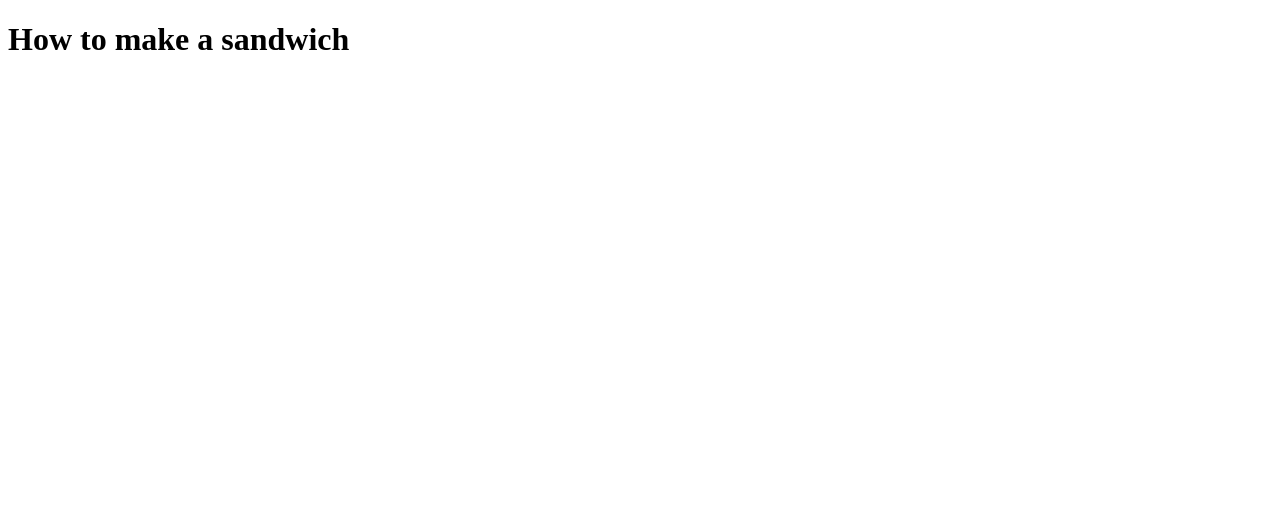
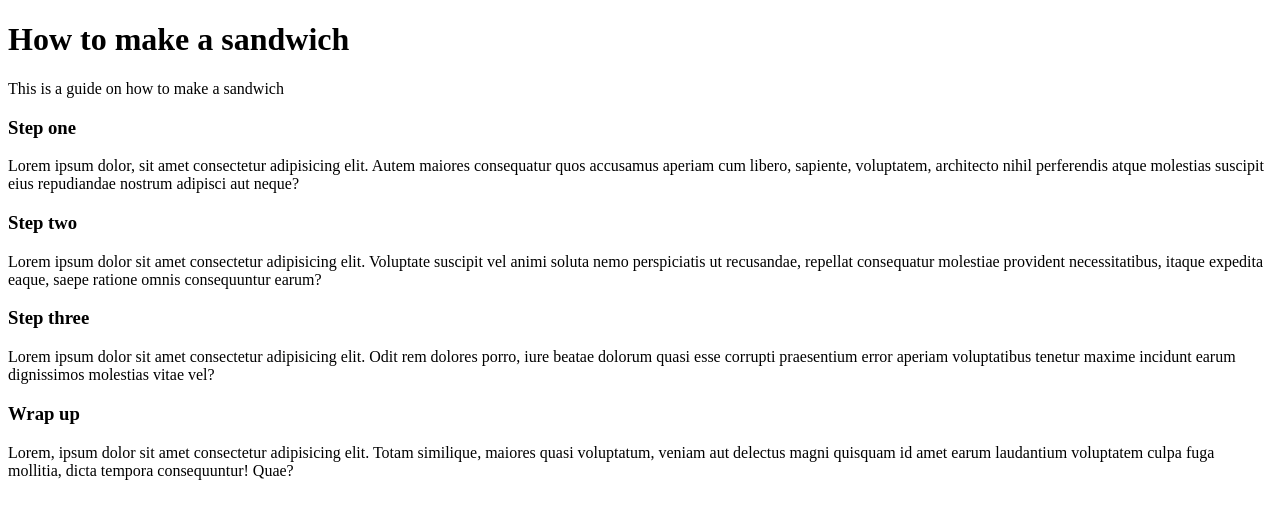
Before and after one commit to butnotisaac/odin-recipes, a plain HTML site: page recipes/sandwich.html in a window 1280 px wide. Drawn offline with Linux system fonts and the light colour scheme.

```diff
--- a/recipes/sandwich.html
+++ b/recipes/sandwich.html
@@ -6,7 +6,24 @@
     <title>Document</title>
 </head>
 <body>
+    <header>
     <h1>How to make a sandwich</h1>
+    <div>This is a guide on how to make a sandwich</div>
+    </header>
+    <section>
+    <h3>Step one</h3>
+    <p>Lorem ipsum dolor, sit amet consectetur adipisicing elit. Autem maiores consequatur quos accusamus aperiam cum libero, sapiente, voluptatem, architecto nihil perferendis atque molestias suscipit eius repudiandae nostrum adipisci aut neque?
+    </p>
+    <h3>Step two</h3>
+    <p>Lorem ipsum dolor sit amet consectetur adipisicing elit. Voluptate suscipit vel animi soluta nemo perspiciatis ut recusandae, repellat consequatur molestiae provident necessitatibus, itaque expedita eaque, saepe ratione omnis consequuntur earum?
+    </p>
+    <h3>Step three</h3>
+    <p>Lorem ipsum dolor sit amet consectetur adipisicing elit. Odit rem dolores porro, iure beatae dolorum quasi esse corrupti praesentium error aperiam voluptatibus tenetur maxime incidunt earum dignissimos molestias vitae vel?</p>
+<h3>Wrap up</h3>
+<p>Lorem, ipsum dolor sit amet consectetur adipisicing elit. Totam similique, maiores quasi voluptatum, veniam aut delectus magni quisquam id amet earum laudantium voluptatem culpa fuga mollitia, dicta tempora consequuntur! Quae?</p>
+</section>
+
+
 
 </body>
 </html>
```
Also changed, not shown: 1 other file.
